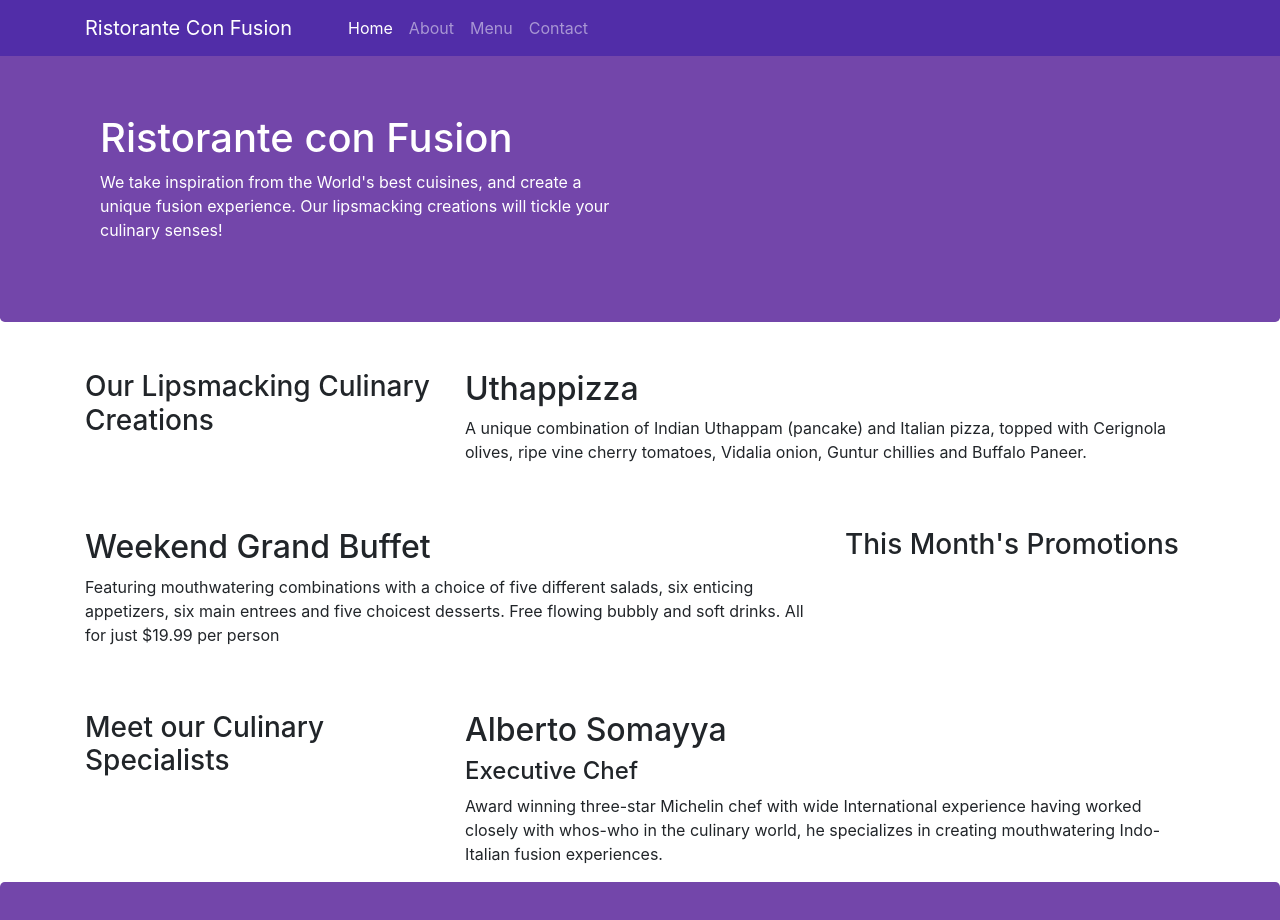
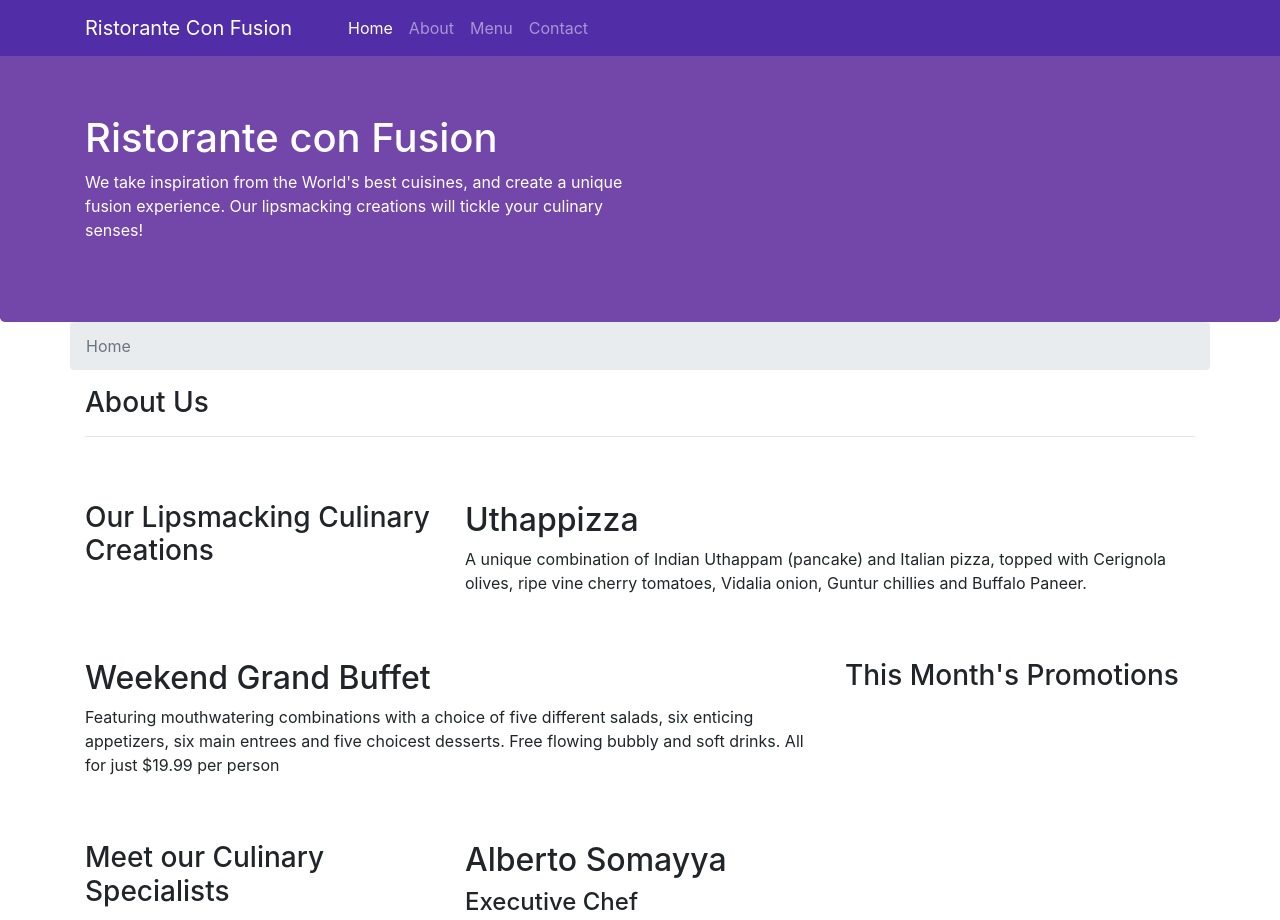
Before and after one commit to sudhanshuskr/full-stack-webd, a website: page index.html in a window 1280 px wide. Shown: the top 920 px of the page. Drawn offline with nearby package versions, Linux system fonts and the light colour scheme.

Commit message:
minor fixes in index.html and aboutus.html

```diff
--- a/index.html
+++ b/index.html
@@ -23,7 +23,7 @@
             <div class="collapse navbar-collapse" id ="Navbar">
                 <ul class="navbar-nav mr-auto ml-5">
                     <li class="nav-item"><a class="nav-link active" href="#">Home</a></li>
-                    <li class="nav-item"><a class="nav-link" href="#">About</a></li>
+                    <li class="nav-item"><a class="nav-link" href="aboutus.html">About</a></li>
                     <li class="nav-item"><a class="nav-link" href="#">Menu</a></li>
                     <li class="nav-item"><a class="nav-link" href="#">Contact</a></li>
 
@@ -38,7 +38,7 @@
 
     <header class="jumbotron">
         <div class="container">
-            <div>
+            <div class="row">
                 <div class="col-md-6">
                     <h1>Ristorante con Fusion</h1>
                     <p>We take inspiration from the World's best cuisines, and create a unique fusion experience. Our lipsmacking creations will tickle your culinary senses!</p>
@@ -50,6 +50,17 @@
     </header>
 
     <div class="container">
+
+        <div class="row">
+            <ol class="col-12 breadcrumb">
+                <li class="breadcrumb-item active">Home</li>
+            </ol>
+            <div class="col-12">
+               <h3>About Us</h3>
+               <hr>
+            </div>
+        </div>
+
         <div class="row mt-5">
             <div class="col-sm-4">
                 <h3>Our Lipsmacking Culinary Creations</h3>
@@ -90,7 +101,7 @@
                     <h5>Links</h5>
                     <ul class="list-unstyled">
                         <li><a href="#">Home</a></li>
-                        <li><a href="#">About</a></li>
+                        <li><a href="aboutus.html">About</a></li>
                         <li><a href="#">Menu</a></li>
                         <li><a href="#">Contact</a></li>
                     </ul>
```
Also changed, not shown: aboutus.html (+4 -4 lines).
